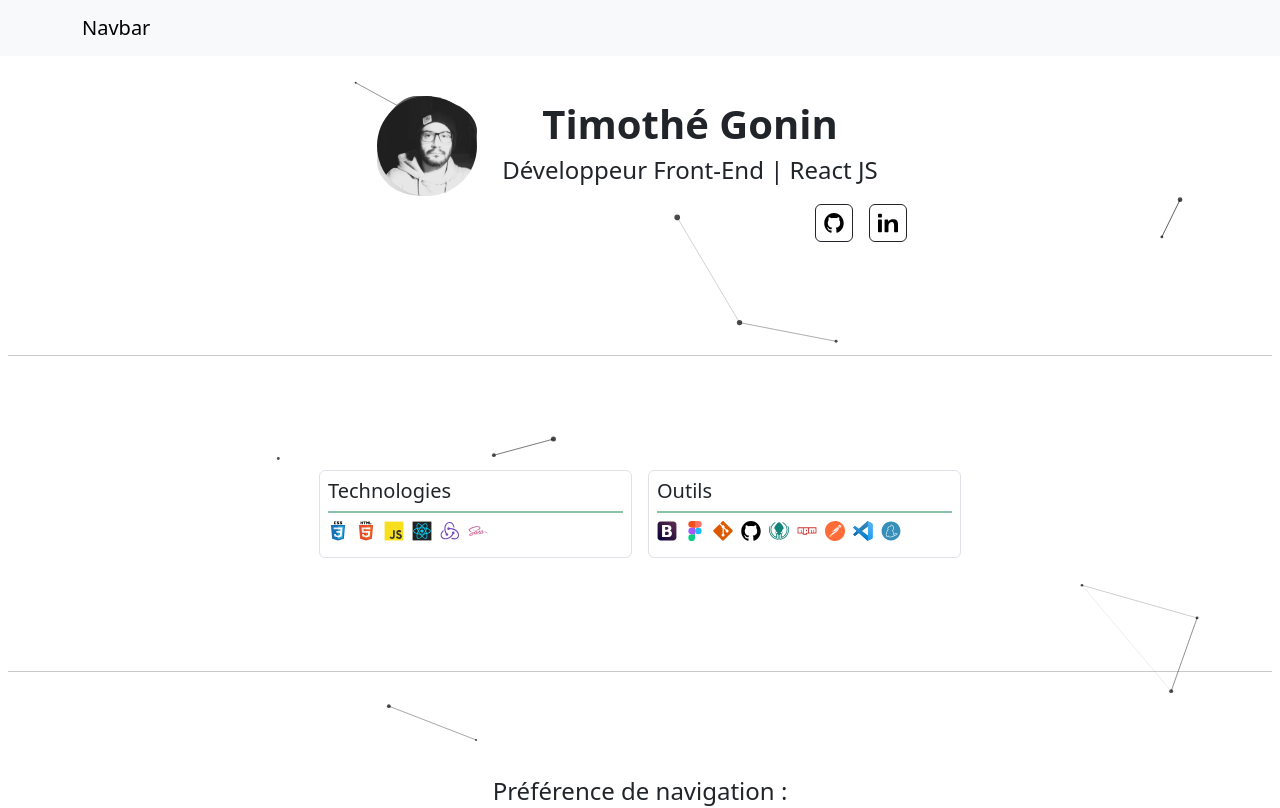
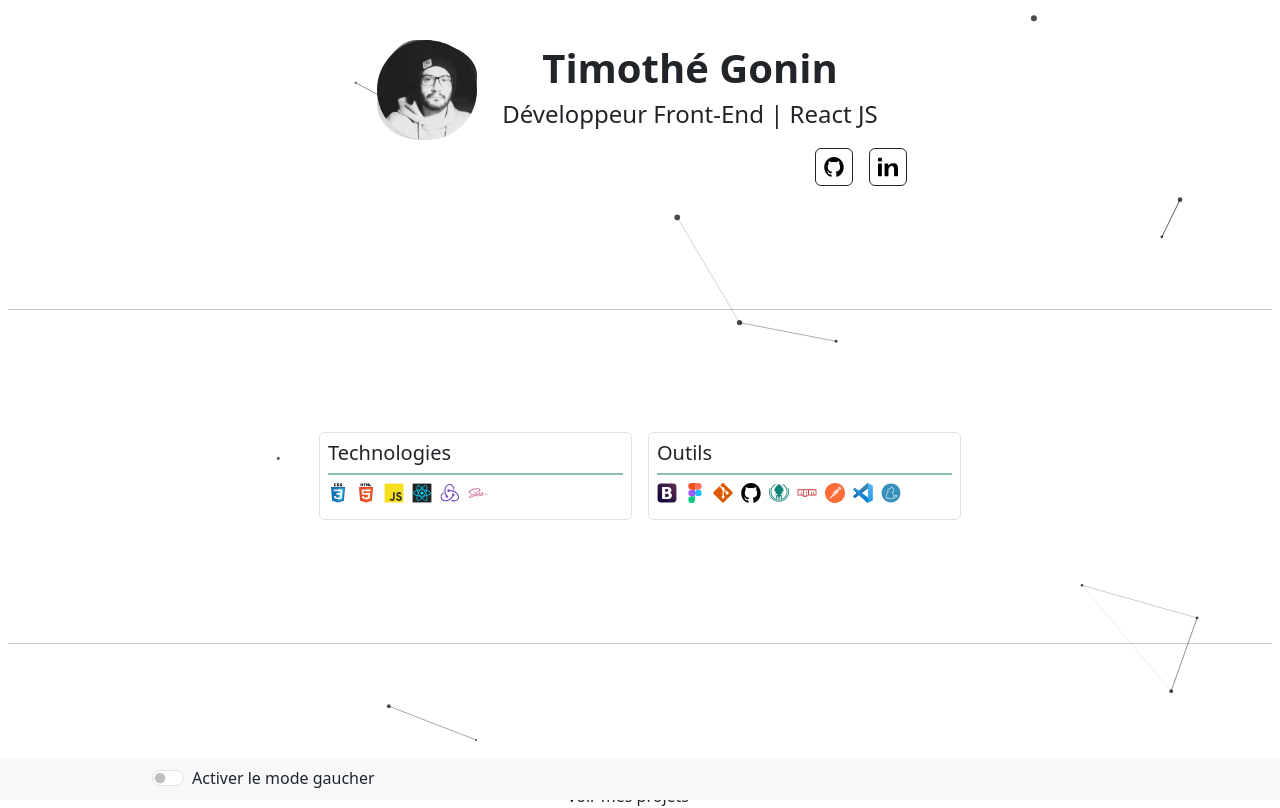
Before and after one commit to timothegonin/portfolio, a React (Create React App) app: page / in a window 1280 px wide. Shown: the top 808 px of the page. Built offline with nearby package versions, Linux system fonts and the light colour scheme.

Commit message:
🚧 🏗️ change controls location + layout

```diff
--- a/src/App.js
+++ b/src/App.js
@@ -1,5 +1,4 @@
 import ParticlesBackground from "./components/ParticlesBackground";
-import ControlBar from "./components/ControlBar";
 import Jumbotron from "./container/Jumbotron";
 import Projects from "./container/Projects";
 import Footer from "./components/Footer";
@@ -8,7 +7,6 @@ function App({ data }) {
 	return (
 		<div className="App text-center" style={{ height: "100vh" }}>
 			<ParticlesBackground />
-			<ControlBar />
 			<Jumbotron />
 			<Projects data={data} />
 			<Footer />
--- a/src/components/ControlBar.jsx
+++ b/src/components/ControlBar.jsx
@@ -1,11 +1,12 @@
 import Container from "react-bootstrap/Container";
 import Navbar from "react-bootstrap/Navbar";
+import Controls from "./Controls";
 
 function ControlBar() {
 	return (
-		<Navbar expand="lg" className="bg-body-tertiary">
-			<Container>
-				<Navbar.Brand href="#">Navbar</Navbar.Brand>
+		<Navbar expand="lg" className="bg-body-tertiary" fixed="bottom">
+			<Container style={{ maxWidth: "1000px" }}>
+				<Controls />
 			</Container>
 		</Navbar>
 	);
--- a/src/components/Controls.jsx
+++ b/src/components/Controls.jsx
@@ -19,7 +19,7 @@ const Controls = () => {
 
 	return (
 		<>
-			<h4>Préférence de navigation :</h4>
+			{/* <h4>Préférence de navigation :</h4> */}
 			<Form className="d-flex justify-content-center">
 				<Form.Check
 					type="switch"
--- a/src/container/Jumbotron.jsx
+++ b/src/container/Jumbotron.jsx
@@ -9,6 +9,8 @@ import ToolIcons from "../components/ToolIcons";
 import Controls from "../components/Controls";
 import Helper from "../components/Helper";
 import arrowDown from "../assets/icons/arrow-down-short.svg";
+
+import ControlBar from "../components/ControlBar";
 
 /*
   ┌─────────────────────────────────────────────────────────────────────────┐
@@ -117,6 +119,7 @@ const Jumbotron = () => {
 					alt="flêche vers le bas"
 				/>
 			</JumbotronFooter>
+			<ControlBar />
 		</header>
 	);
 };
```
